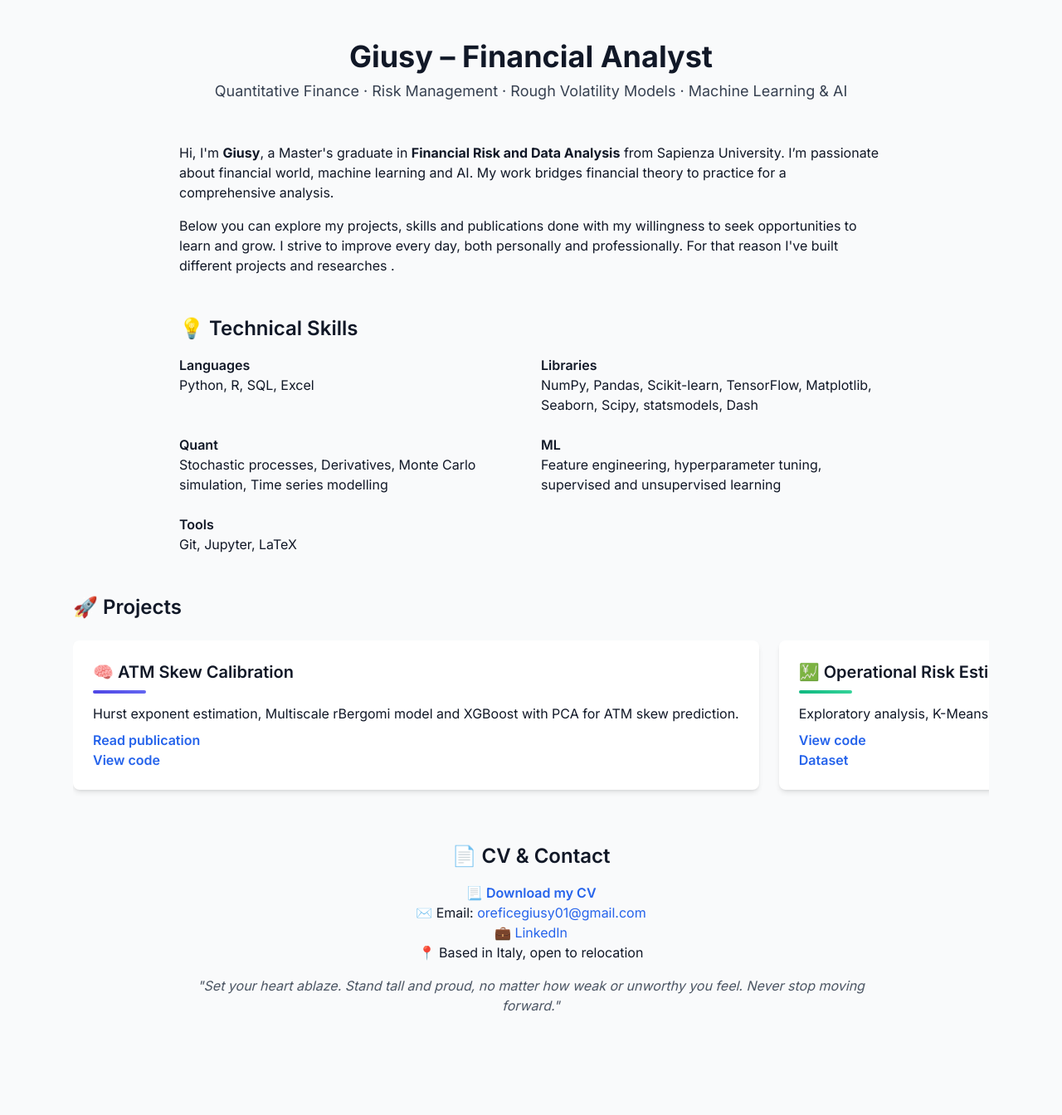
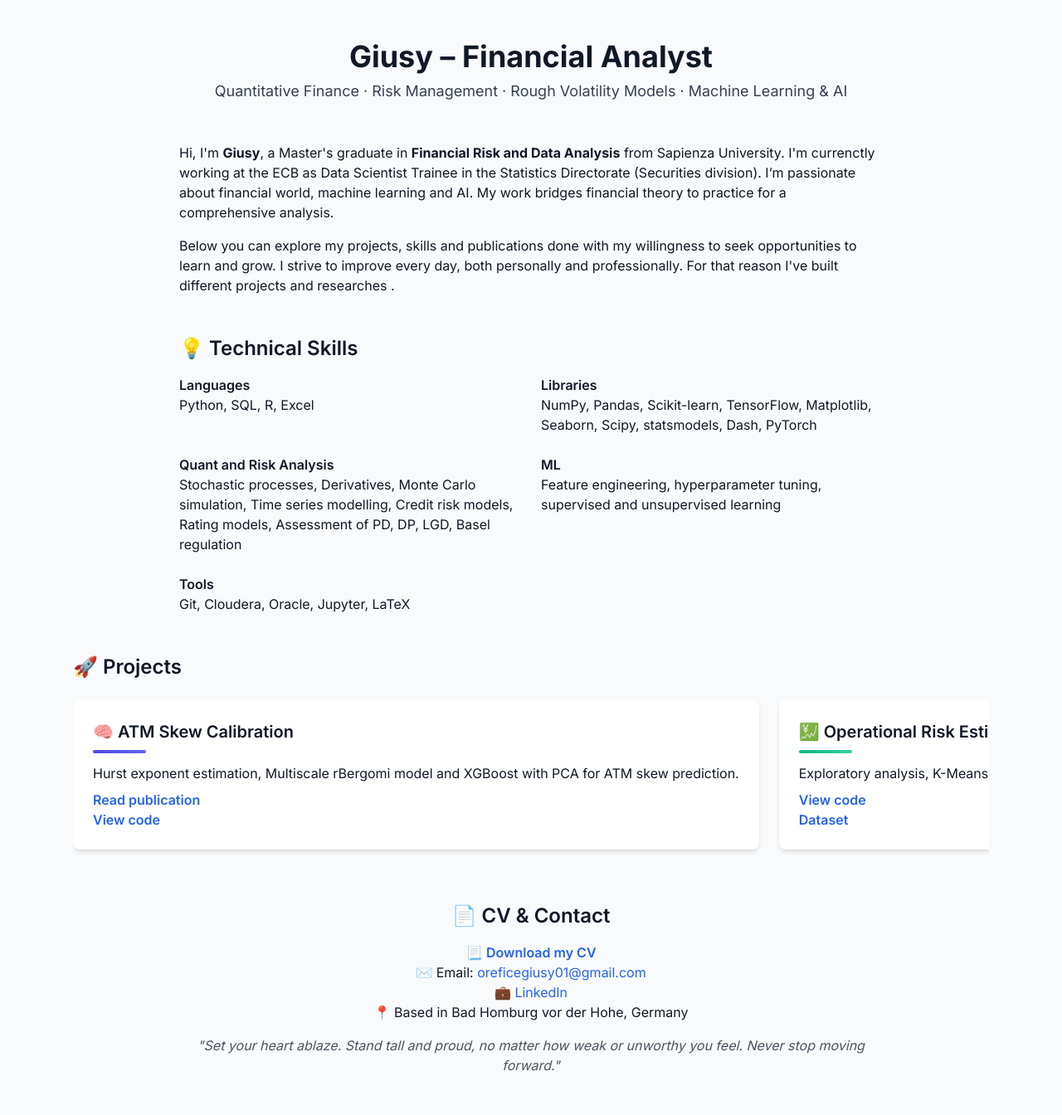
Before and after one commit to yukigiusy/My-researches, a Jekyll site: the page built from index.md, in a window 1280 px wide. Shown: the whole page at 83% size. Built offline with Jekyll 4.4.1, drawn with Linux system fonts in a browser that asks for light colours; nearby versions of some CDN libraries; before the commit the page ends 1272 px from its top, so only the background shows below that.

Commit message:
Update personal introduction and skills in default.html

```diff
--- a/_layouts/default.html
+++ b/_layouts/default.html
@@ -38,7 +38,7 @@
 
   <!-- Introduction -->
   <section class="max-w-4xl mx-auto px-6 mb-12">
-    <p class="mb-4">Hi, I'm <strong>Giusy</strong>, a Master's graduate in <strong>Financial Risk and Data Analysis</strong> from Sapienza University. I’m passionate about financial world, machine learning and AI. My work bridges financial theory to practice for a comprehensive analysis.</p>
+    <p class="mb-4">Hi, I'm <strong>Giusy</strong>, a Master's graduate in <strong>Financial Risk and Data Analysis</strong> from Sapienza University. I'm currenctly working at the ECB as Data Scientist Trainee in the Statistics Directorate (Securities division). I’m passionate about financial world, machine learning and AI. My work bridges financial theory to practice for a comprehensive analysis.</p>
     <p>Below you can explore my projects, skills and publications done with my willingness to seek opportunities to learn and grow. I strive to improve every day, both personally and professionally. For that reason I've built different projects and researches .</p>
   </section>
 
@@ -49,15 +49,15 @@
     <div class="grid grid-cols-1 md:grid-cols-2 gap-6">
       <div>
         <h3 class="font-semibold">Languages</h3>
-        <p>Python, R, SQL, Excel</p>
+        <p>Python, SQL, R, Excel</p>
       </div>
       <div>
         <h3 class="font-semibold">Libraries</h3>
-        <p>NumPy, Pandas, Scikit-learn, TensorFlow, Matplotlib, Seaborn, Scipy, statsmodels, Dash</p>
+        <p>NumPy, Pandas, Scikit-learn, TensorFlow, Matplotlib, Seaborn, Scipy, statsmodels, Dash, PyTorch</p>
       </div>
       <div>
-        <h3 class="font-semibold">Quant</h3>
-        <p>Stochastic processes, Derivatives, Monte Carlo simulation, Time series modelling</p>
+        <h3 class="font-semibold">Quant and Risk Analysis</h3>
+        <p>Stochastic processes, Derivatives, Monte Carlo simulation, Time series modelling, Credit risk models, Rating models, Assessment of PD, DP, LGD, Basel regulation</p>
       </div>
       <div>
         <h3 class="font-semibold">ML</h3>
@@ -65,7 +65,7 @@
       </div>
       <div>
         <h3 class="font-semibold">Tools</h3>
-        <p>Git, Jupyter, LaTeX</p>
+        <p>Git, Cloudera, Oracle, Jupyter, LaTeX</p>
       </div>
     </div>
   </section>
@@ -145,6 +145,6 @@
   <p>📃 <a href="#" class="text-blue-600 font-semibold hover:underline">Download my CV</a></p>
   <p>✉️ Email: <a href="mailto:oreficegiusy01@gmail.com" class="text-blue-600 hover:underline">oreficegiusy01@gmail.com</a></p>
   <p>💼 <a href="#" class="text-blue-600 hover:underline">LinkedIn</a></p>
-  <p>📍 Based in Italy, open to relocation</p>
+  <p>📍 Based in Bad Homburg vor der Hohe, Germany </p>
   <blockquote class="mt-4 italic text-gray-600">"Set your heart ablaze. Stand tall and proud, no matter how weak or unworthy you feel. Never stop moving forward."</blockquote>
 </section>
```
